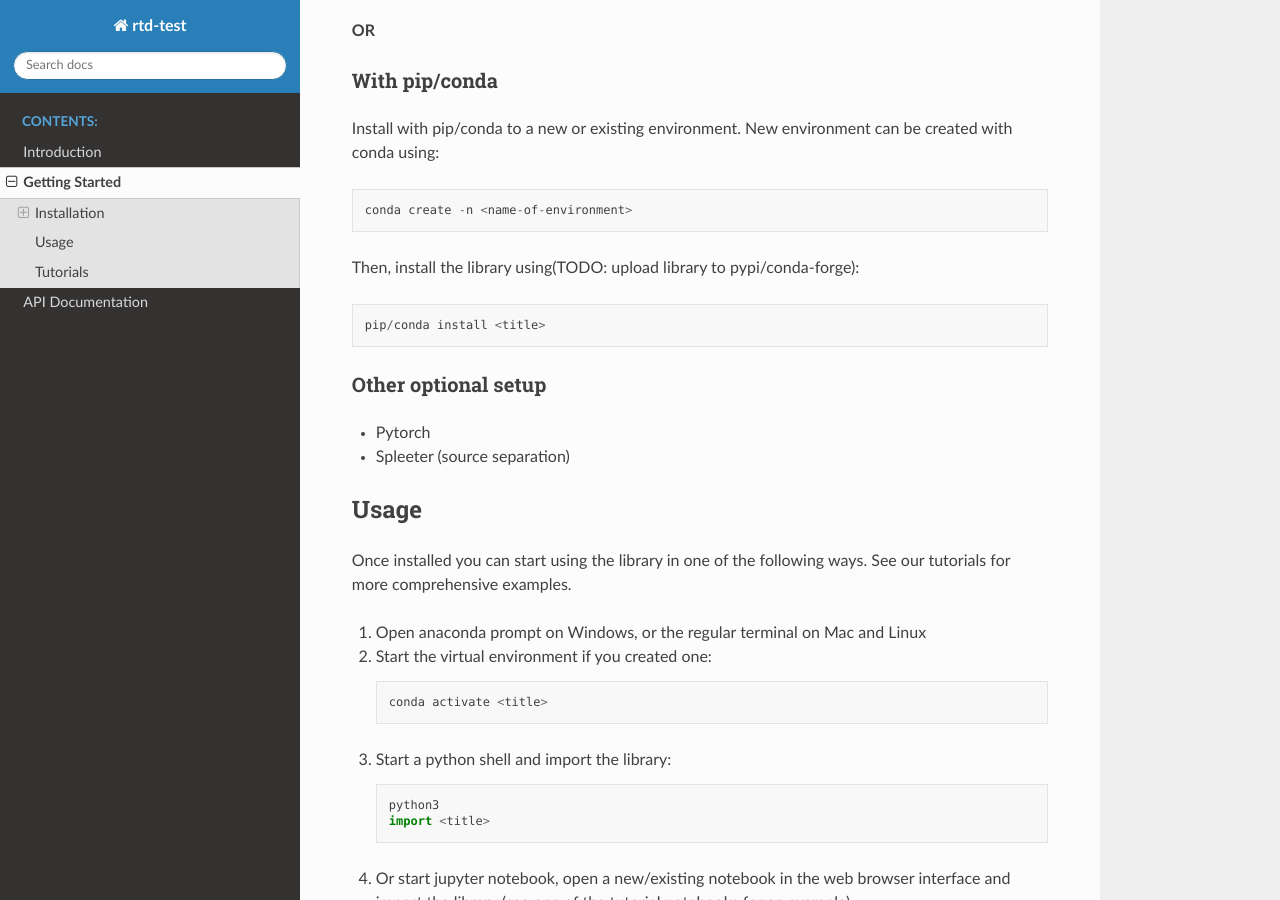
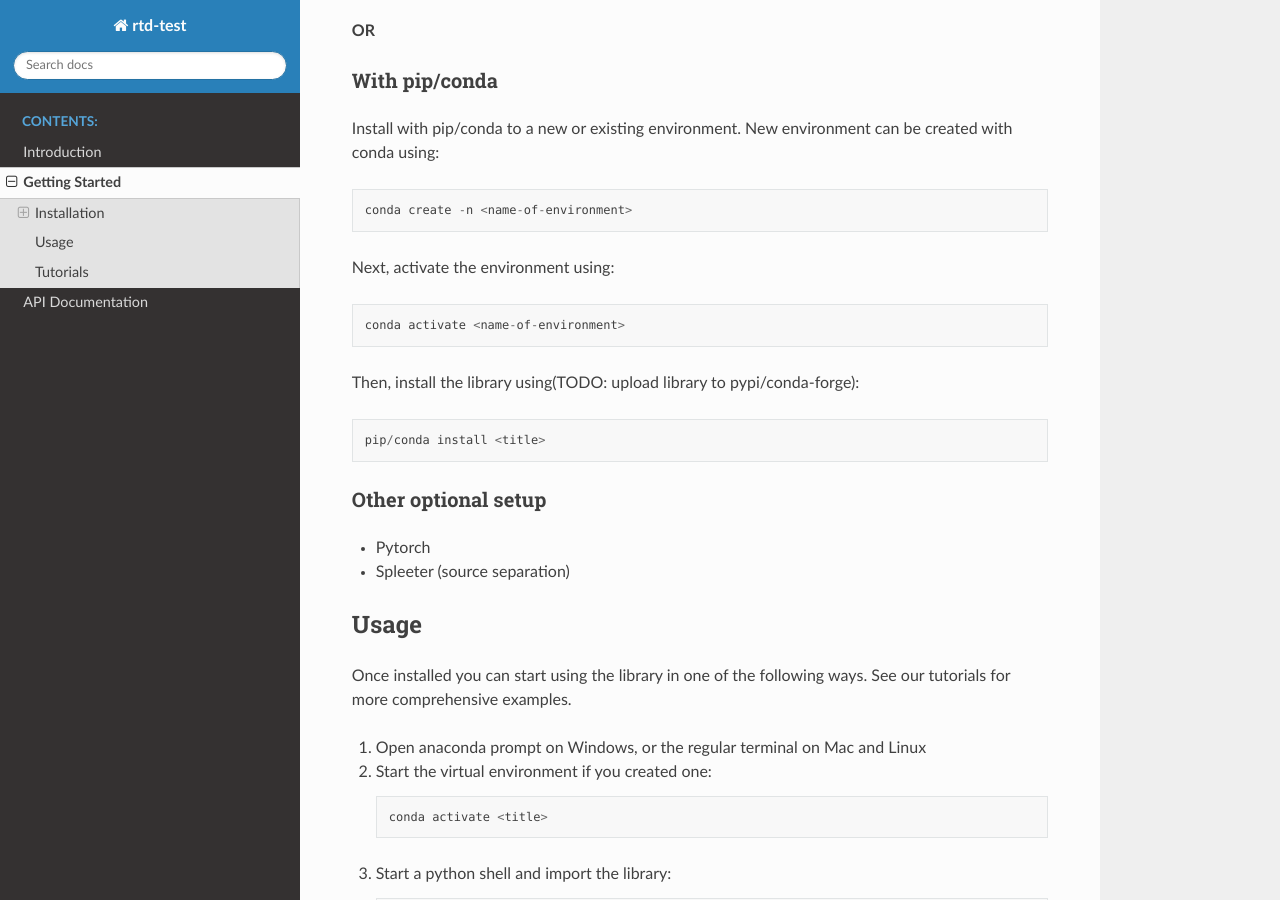
Before and after one commit to rohitma38/rtd-test-code-2, a Sphinx documentation site: the page built from docs/source/start.rst, in a window 1280 px wide and 900 px high, scrolled down 613 px. Built offline with Sphinx 7.4.7 and the Read the Docs theme 2.0.0, drawn with Linux system fonts in a browser that asks for light colours.

Commit message:
Update start.rst

```diff
--- a/docs/source/start.rst
+++ b/docs/source/start.rst
@@ -23,6 +23,10 @@ With pip/conda
 Install with pip/conda to a new or existing environment. New environment can be created with conda using::
 
     conda create -n <name-of-environment>
+
+Next, activate the environment using::
+
+    conda activate <name-of-environment>
 
 Then, install the library using(TODO: upload library to pypi/conda-forge)::
 
```
